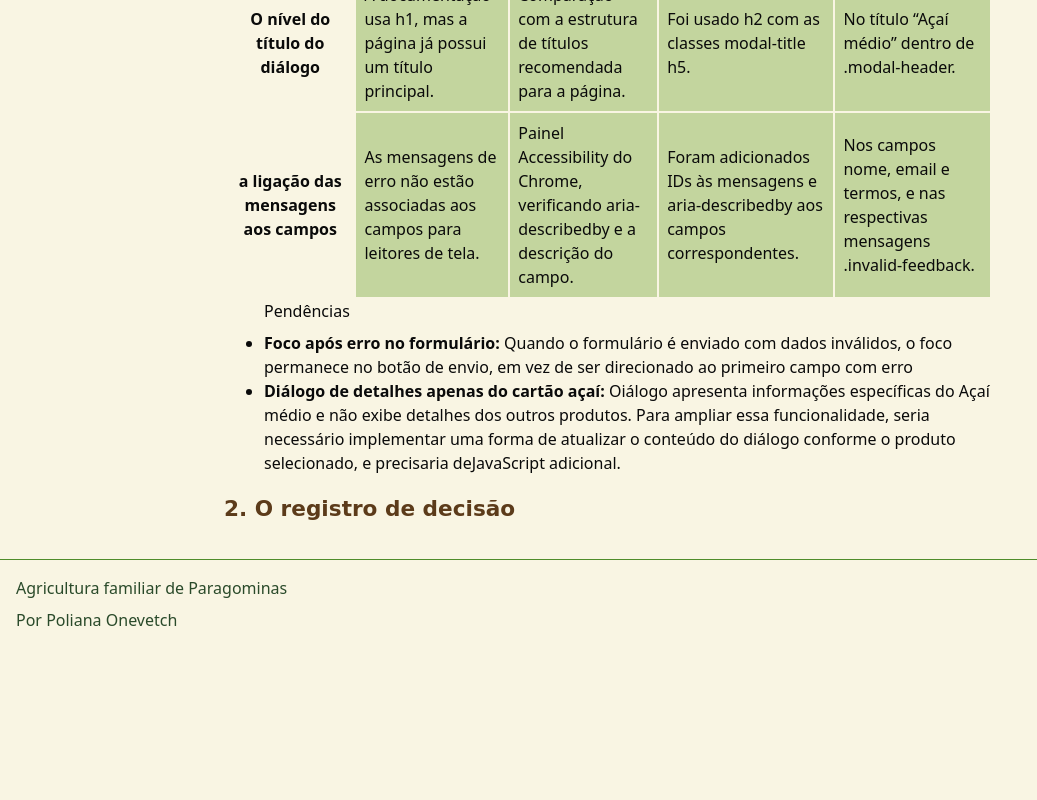
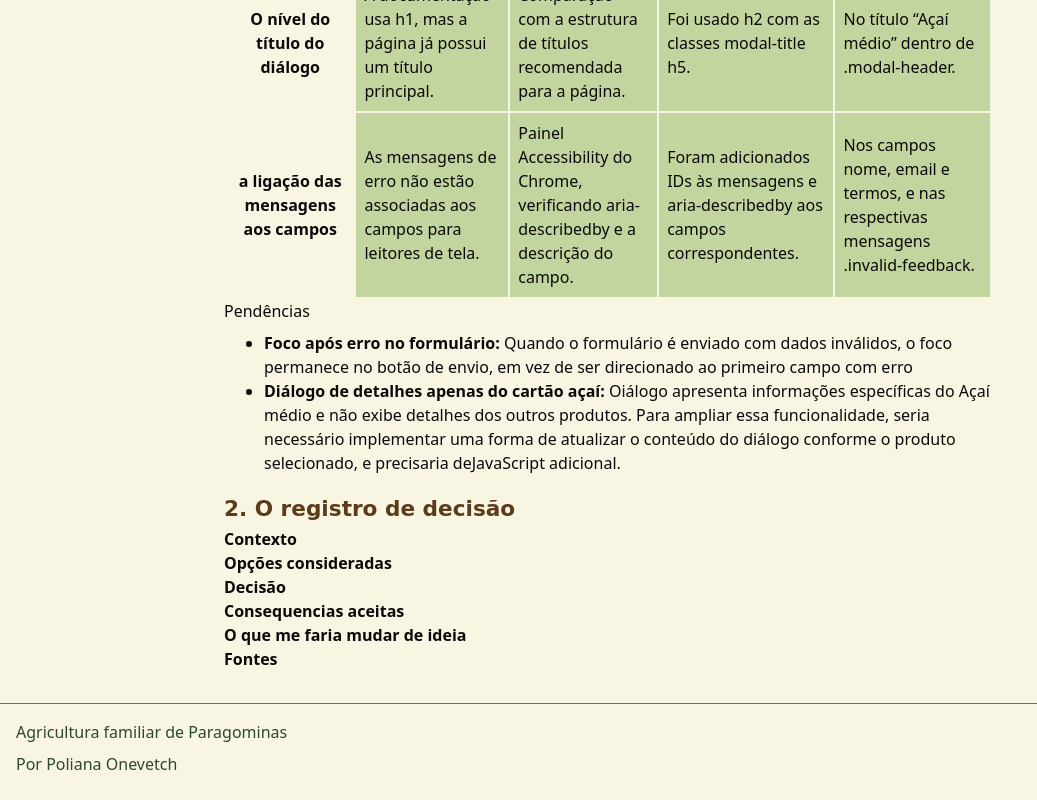
Before and after one commit to PolianaOnevetch/agrofeira-poliana-teodoro, a plain HTML site: page decisao.html in a window 1280 px wide. Shown: the part 954-1754 px from the top of the page, without its empty margins (0-1037 px from the left). Before the commit the page ends 1610 px from the top, so only its background shows below. Drawn offline with Linux system fonts and the light colour scheme; a web font is replaced by a local one.

Commit message:
Corrigindo erro do validador, parágrafo dentro da lista

```diff
--- a/decisao.html
+++ b/decisao.html
@@ -81,8 +81,8 @@
                 </tr>
             </tbody>
         </table>
+        <p>Pendências</p>
         <ul>
-            <p>Pendências</p>
             <li><strong>Foco após erro no formulário: </strong>Quando o formulário é enviado com dados inválidos,
                 o foco permanece no botão de envio, em vez de ser direcionado ao primeiro campo com erro</li>
             <li><strong>Diálogo de detalhes apenas do cartão açaí: </strong>Oiálogo apresenta informações específicas
@@ -91,7 +91,12 @@
         </ul>
 
         <h3>2. O registro de decisão</h3>
-
+        <h4>Contexto</h4>
+        <h4>Opções consideradas</h4>
+        <h4>Decisão</h4>
+        <h4>Consequencias aceitas</h4>
+        <h4>O que me faria mudar de ideia</h4>
+        <h4>Fontes</h4>
     </main>
     <footer class="rodape-site">
       <p>Agricultura familiar de Paragominas</p>
```
